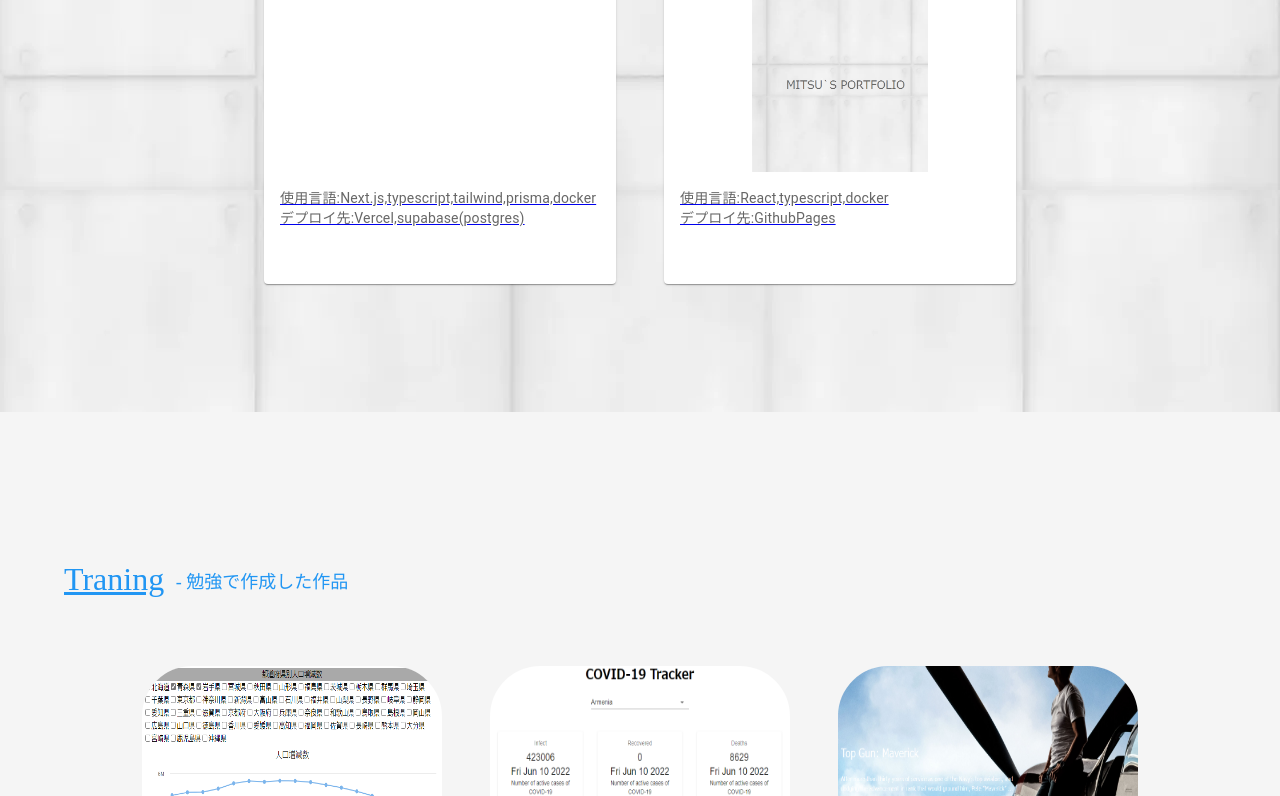
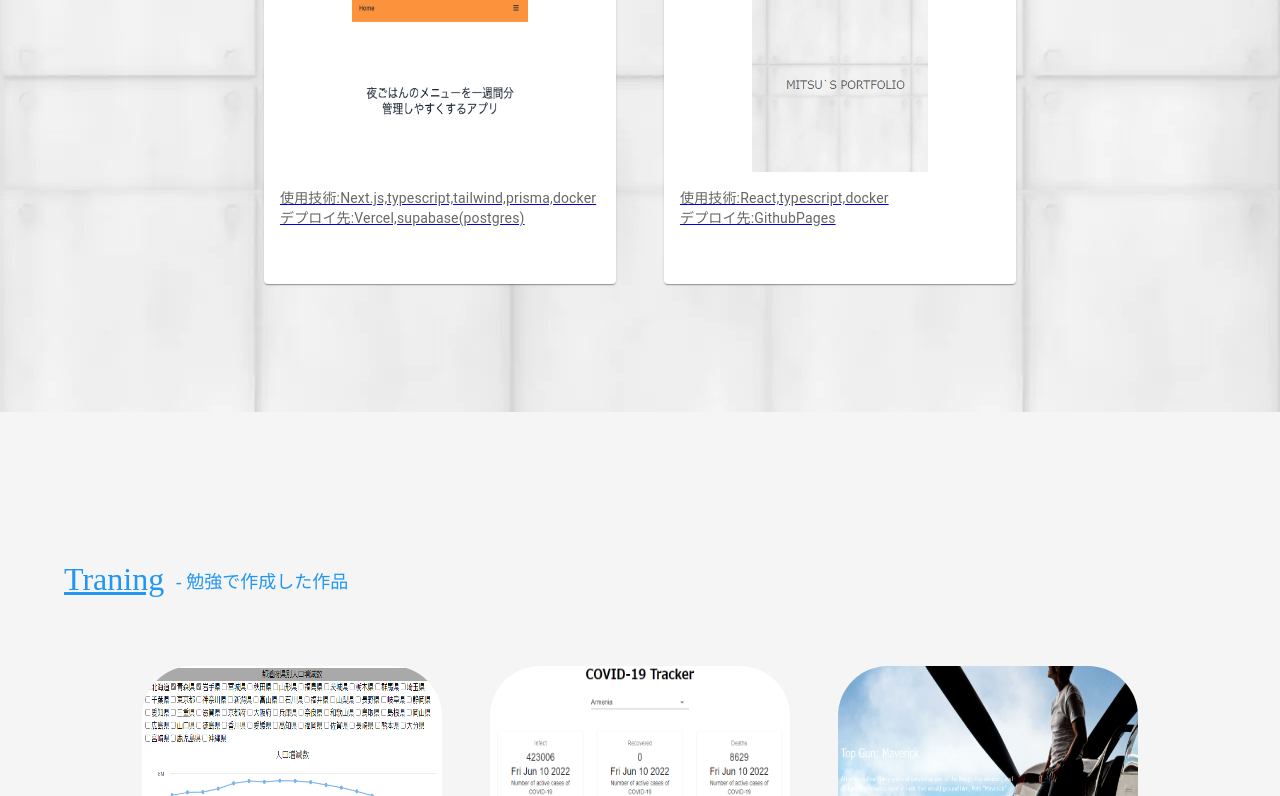
Before and after one commit to m-Murakami1313/portfolio, a React (Create React App) app: page / in a window 1280 px wide. Shown: the part 1970-2766 px from the top of the page. Built offline with nearby package versions, Linux system fonts and the light colour scheme.

Commit message:
add　レシピ作成アプリの画像を追加した

```diff
--- a/src/libs/worksContents.ts
+++ b/src/libs/worksContents.ts
@@ -1,17 +1,18 @@
 import portfolioImage from "../images/portfolio.png";
+import recipeListImage from "../images/recipeList.png";
 
 export const worksContents = [
   {
     title: "レシピ作成アプリ",
-    // image: recipeListImage,
-    content: "使用言語:Next.js,typescript,tailwind,prisma,docker",
+    image: recipeListImage,
+    content: "使用技術:Next.js,typescript,tailwind,prisma,docker",
     deploy:"デプロイ先:Vercel,supabase(postgres)",
-    url: "https://recipe-list-jwuz98v31-m-murakami1313.vercel.app/",
+    url: "https://recipe-list-bbm5rhmzn-m-murakami1313.vercel.app/",
   },
   {
     title: "ポートフォリオ",
     image: portfolioImage,
-    content: "使用言語:React,typescript,docker",
+    content: "使用技術:React,typescript,docker",
     deploy:"デプロイ先:GithubPages",
     url: "https://m-murakami1313.github.io/portfolio/",
   },
```
Also changed, not shown: src/images/recipeList.png (added).
